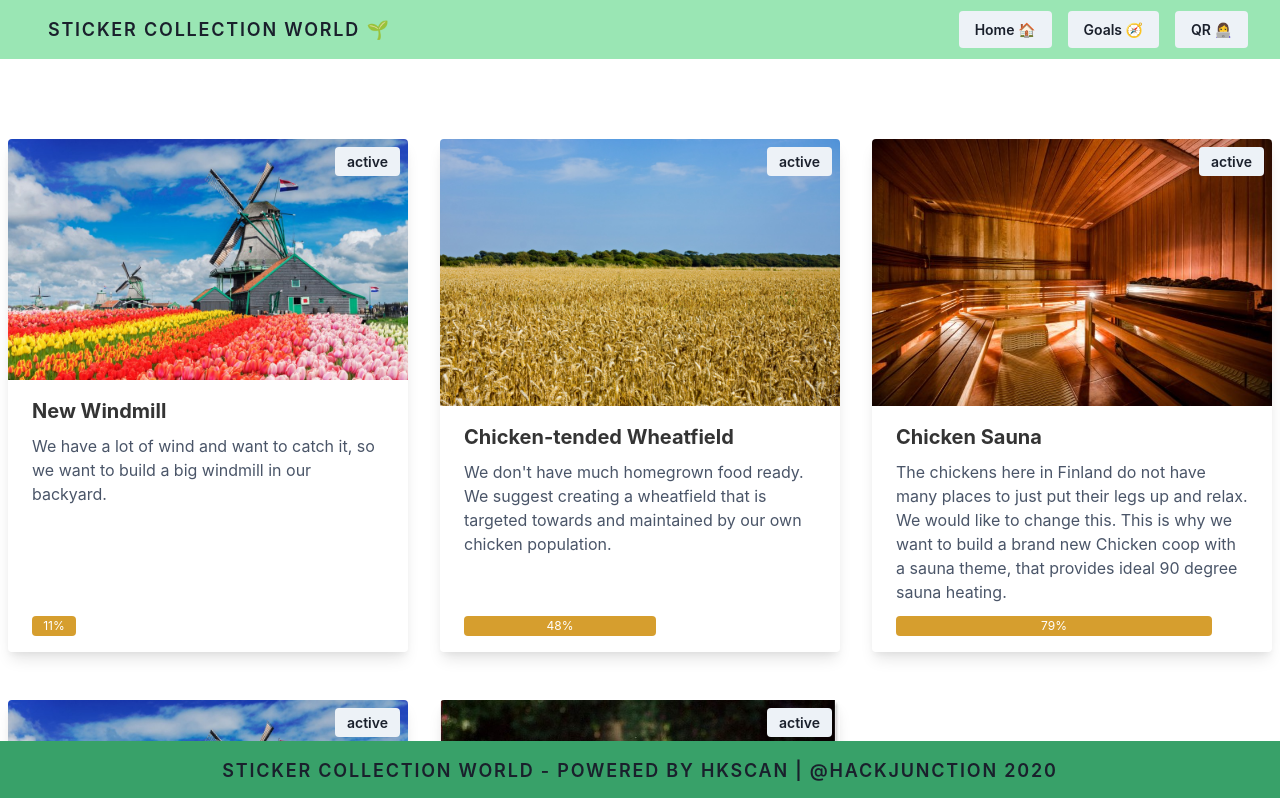
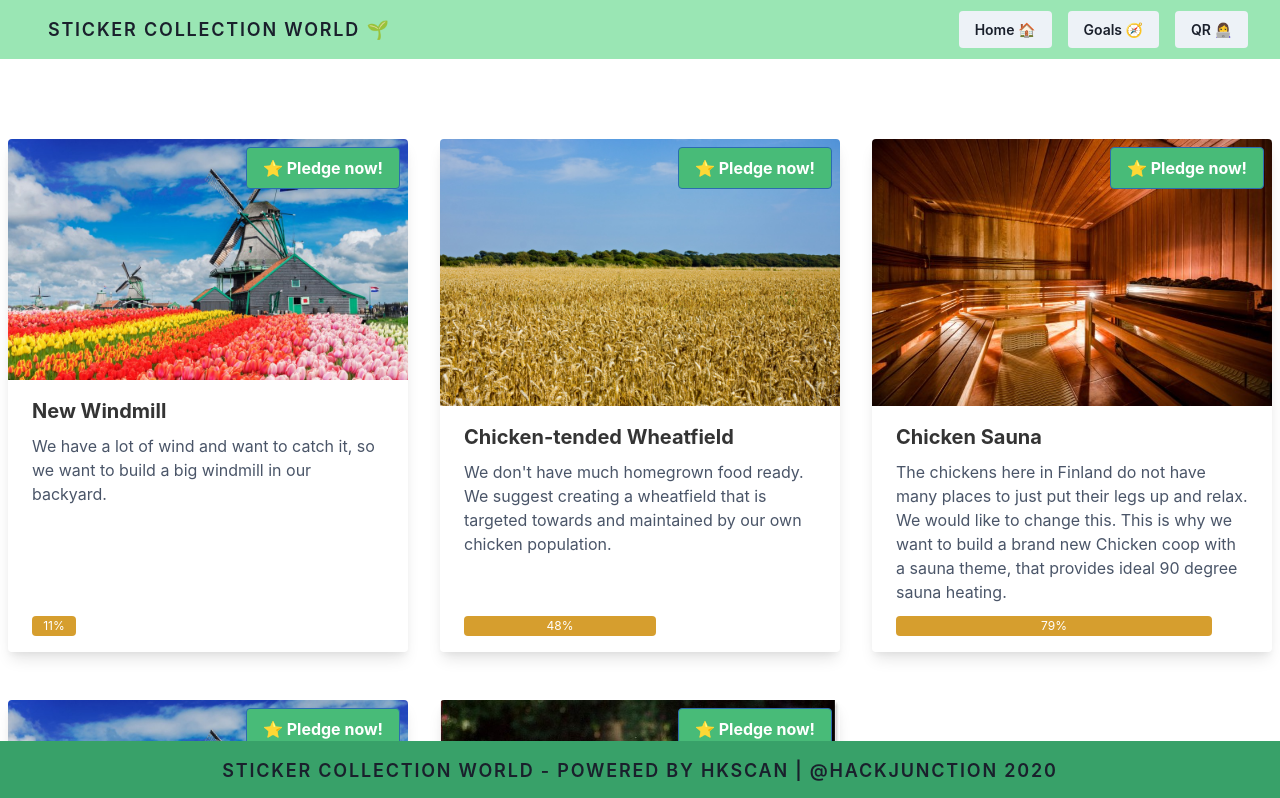
Before and after one commit to junction2020/app, a React (Create React App) app: page /goals/1 in a window 1280 px wide. Shown: the top 798 px of the page. Built offline with nearby package versions, Linux system fonts and the light colour scheme.

Commit message:
Hoiajwefiojaweofijawef

```diff
--- a/src/Goals.js
+++ b/src/Goals.js
@@ -2,32 +2,42 @@ import { Component } from "react";
 import "./assets/main.css";
 import { goals } from "./data";
 import { withRouter } from "react-router-dom";
+import * as stickerManager from "./stickerManager";
 
 class Goals extends Component {
-  constructor(props) {
-    super(props);
-    this.state = { isToggleOn: true };
-  }
+  state = {
+    pledgedPages: {},
+    pledgedIndex: null
+  };
 
-  handleClick() {
-    this.setState((state) => ({
-      isToggleOn: !state.isToggleOn,
-    }));
+  onPledgeClick(index) {
+    stickerManager.pledgePage(this.props.match.params.pageIndex, index);
+    this.setState({
+      pledgedPages: stickerManager.getPledgedPages(),
+      pledgedIndex: index
+    })
   }
 
   render() {
-    console.log("Goals location state:", this.props.match.params.pageIndex);
+    let pageIndex = this.props.match.params.pageIndex;
+    let isOnPledgedPage = pageIndex ? stickerManager.isPagePledged(pageIndex) : false;
     return (
       <div className="mt-20 container mx-auto">
         <div className="flex flex-wrap -mx-2">
           {goals.map((goal, i) => (
             <div key={i} className="flex h-auto items-stretch w-full sm:w-1/2 md:w-1/3 mb-12 h-12 px-4">
               <div className="relative rounded overflow-hidden shadow-lg h-full">
-                <div className="absolute right-0 top-0 mt-2">
-                  <span className="inline-block text-gray-900 bg-gray-200 rounded px-3 py-1 text-sm font-semibold mr-2 mb-2">
-                    active
-                  </span>
-                </div>
+                {pageIndex &&
+                  <div className="absolute right-0 top-0 mt-2">
+                    <button
+                      className={"text-white font-bold py-2 px-4 border border-blue-700 rounded mr-2 " + (isOnPledgedPage ? "bg-gray-500 hover:bg-gray-700 cursor-not-allowed" : "bg-green-500 hover:bg-green-700")}
+                      onClick={() => this.onPledgeClick(i)}
+                      disabled={isOnPledgedPage}
+                    >
+                      {isOnPledgedPage ? "Thanks! 🌎❤️" : "⭐ Pledge now!"}
+                  </button>
+                  </div>
+                }
 
                 <img
                   className="w-full"
--- a/src/stickerManager.js
+++ b/src/stickerManager.js
@@ -49,21 +49,32 @@ export function getPledgedPages() {
     if (pledgedPages) {
         return JSON.parse(pledgedPages);
     } else {
-        localStorage.setItem("pledgedPages", JSON.stringify([]));
-        return [];
+        localStorage.setItem("pledgedPages", JSON.stringify({}));
+        return {};
     }
 }
 
 export function isPagePledged(pageIndex) {
-  let pledgedPages = localStorage.getItem("pledgedPages");
-  return pledgedPages.includes(pageIndex);
+  console.log("is ", pageIndex, "pledged?")
+  let pledgedPages = getPledgedPages();
+  if (pledgedPages) {
+    console.log(Object.keys(pledgedPages));
+    let result = Object.keys(pledgedPages).some((v => v === pageIndex.toString()));
+    console.log(result);
+    return result;
+  } else {
+    console.log("No.")
+    return false;
+  }
 }
 
-export function pledgePage(pageIndex) {
+export function pledgePage(pageIndex, goalIndex) {
+  console.log("Pledging page:", pageIndex, "for goal", goalIndex)
   let pledgedPages = getPledgedPages();
   if (!pledgedPages) {
-    pledgedPages = [];
+    pledgedPages = {};
   }
-  pledgedPages.push(pageIndex);
+  pledgedPages[pageIndex] = goalIndex;
+  console.log("PledgedPages:", pledgedPages)
   localStorage.setItem("pledgedPages", JSON.stringify(pledgedPages));
 }
```
